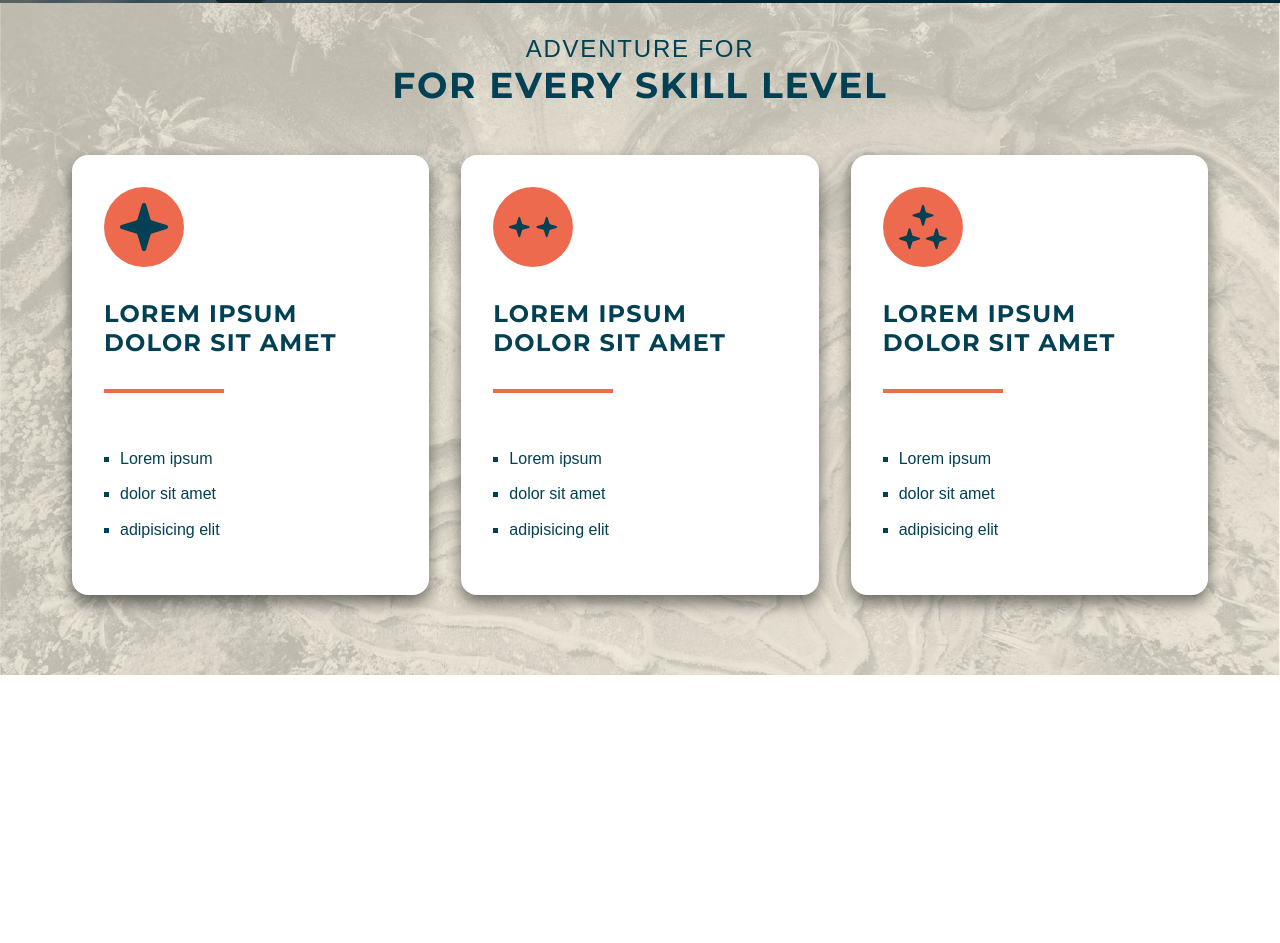
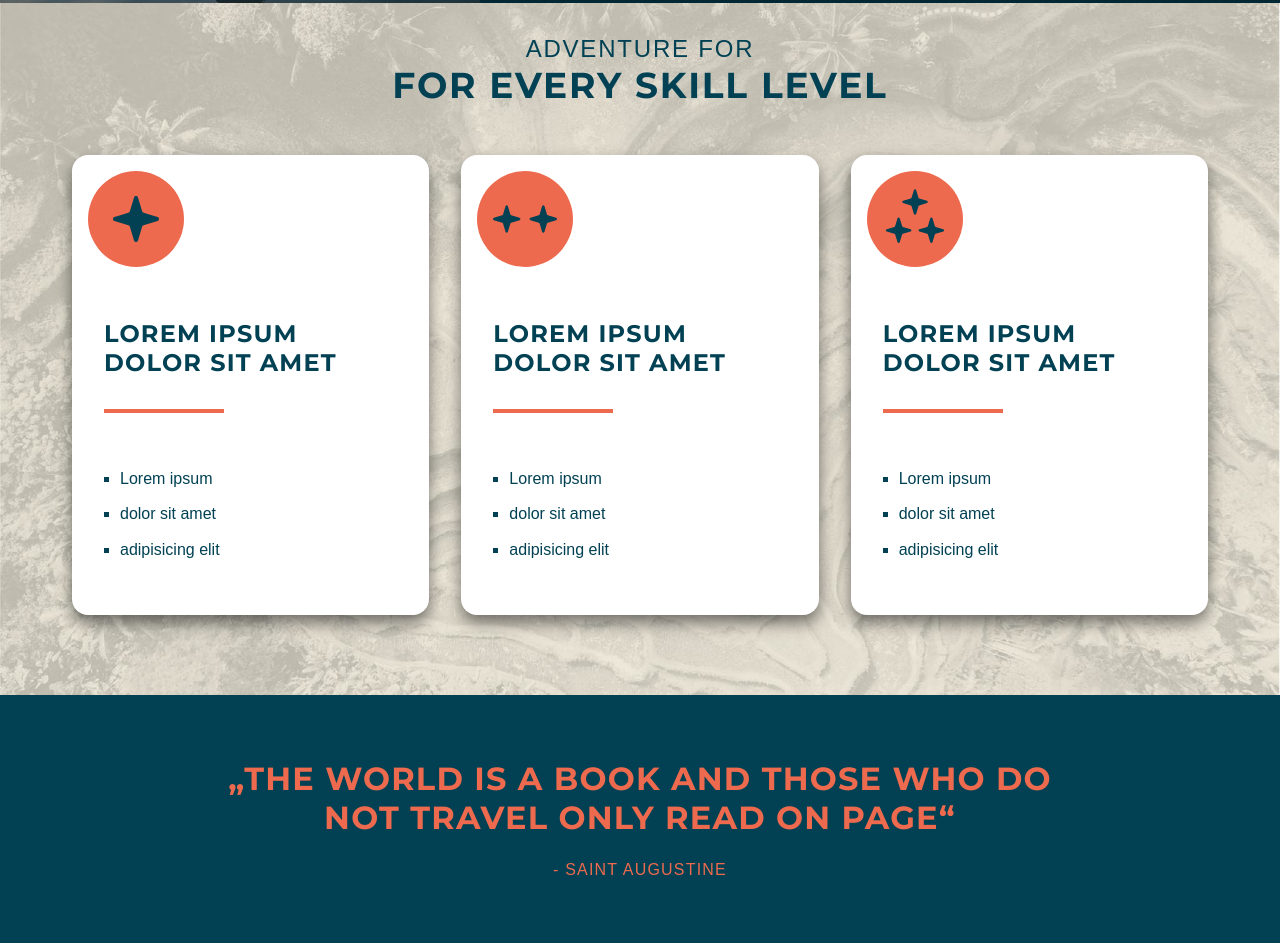
Before and after one commit to Dima0687/UMA, a plain HTML site: page index.html in a window 1280 px wide. Shown: the part 2801-3744 px from the top of the page. Before the commit the page ends 3476 px from the top, so only its background shows below. Drawn offline with Linux system fonts and the light colour scheme; grey boxes are pictures that could not be loaded; a web font is replaced by a local one.

Commit message:
Abschnitt 24 fertig

```diff
--- a/css/style.css
+++ b/css/style.css
@@ -81,6 +81,16 @@ body {
 
 .text-primary {
     color: #ED6A4E;
+}
+
+.desktop-only {
+    display: none;
+}
+
+@media (min-width: 62em) {
+    .desktop-only {
+        display: initial;
+    }
 }
 
 .header {
@@ -268,7 +278,10 @@ body {
     background-position: 50% 50%;
     background-size: cover;
 }
-.adventures__card-container {
+
+/* for adventure and skills section */
+
+.card-container {
     display: flex;
     flex-direction: row;
     flex-wrap: wrap;
@@ -276,7 +289,8 @@ body {
     margin-left: -1rem;
     margin-right: -1rem;
 }
-.adventures__card {
+/* for adventure and skills section */
+.card {
     background-color: rgb(255, 255, 255);
     flex: 0 0 22.3333rem;
     margin: 1rem;
@@ -286,7 +300,8 @@ body {
     transition: transform 0.25s ease-in-out;
     position: relative;
 }
-.adventures__card:hover {
+/* for adventure and skills section */
+.card:hover {
     transform: scale(1.05);
 }
 .adventures__card-img {
@@ -494,34 +509,14 @@ body {
     background-size: cover;
     padding-bottom: 4rem;
 }
-.skills__card-container {
-    display: flex;
-    flex-direction: row;
-    flex-wrap: wrap;
-    justify-content: center;
-    margin-left: -1rem;
-    margin-right: -1rem;
-}
-.skills__card {
-    background-color: rgb(255, 255, 255);
-    flex: 0 0 22.3333rem;
-    margin: 1rem;
-    border-radius: 1rem;
-    overflow: hidden;
-    box-shadow: 0 .5rem 1rem rgba(0, 0, 0, .5);
-    transition: transform 0.25s ease-in-out;
-    position: relative;
-}
-.skills__card:hover {
-    transform: scale(1.05);
-}
+
 .skills__item-icon-container {
-    width: 5rem;
-    height: 5rem;
+    display: inline-block;
     border-radius: 99999px;
     background-color: #ED6A4E;
-    margin: 2rem 2rem 0 2rem;
-    display: flex;
+    padding: 1rem;
+    font-size: 4rem;
+    margin: 1rem;
 }
 .heading--skills {
     font-size: 1.5rem;
@@ -539,16 +534,57 @@ body {
 }
 /* skills end */
 
+/* quote start */
+.quote {
+    background-color: #014153;
+    color: #ED6A4E;
+    padding: 4rem 0;
+}
+.quote__figure {
+    margin: 0;
+    text-transform: uppercase;
+    text-align: center;
+    letter-spacing: .075em;
+}
+.quote__blockquote {
+    margin: 0;
+    padding-bottom: 1.5rem;
+}
+.quote__paragraph {
+    margin: 0;
+    font-weight: bold;
+    font-size: 2rem;
+}
+.quote__paragraph::before {
+    content: "„";
+}
+.quote__paragraph::after {
+    content: "“";
+}
+.quote__author {
+    font-style: normal;
+}
+.quote__author::before {
+    content: "- ";
+
+}
+/* quote end */
+
 /* SVG */
 
-.parts__item-icon,
-.skills__item-icon {
+.parts__item-icon {
     color: white;
     width: 3rem;
     display: block;
     margin: 0 auto;
     justify-content: center;
     align-items: center;
+}
+
+.skills__item-icon {
+    display: block;
+    width: 1em;
+    height: 1em;
 }
 
 .skills__item-icon {
--- a/index.html
+++ b/index.html
@@ -62,8 +62,8 @@
             <span class="heading__pre-text">Gear up for</span>
             <strong>your next Adventure</strong>
           </h2>
-          <div class="adventures__card-container">
-            <figure class="adventures__card">
+          <div class="card-container">
+            <figure class="card">
               <img
                 class="adventures__card-img"
                 src="./images/adventures/thailand.jpg"
@@ -77,7 +77,7 @@
                 <a href="#" class="button">Book now</a>
               </figcaption>
             </figure>
-            <figure class="adventures__card">
+            <figure class="card">
               <img
                 class="adventures__card-img"
                 src="./images/adventures/mexico.jpg"
@@ -91,7 +91,7 @@
                 <a href="#" class="button">Book now</a>
               </figcaption>
             </figure>
-            <figure class="adventures__card">
+            <figure class="card">
               <img
                 class="adventures__card-img"
                 src="./images/adventures/india.jpg"
@@ -373,11 +373,11 @@
             <strong>for every skill level</strong>
           </h2>
 
-          <div class="skills__card-container">
+          <div class="card-container">
 
-            <figure class="skills__card">
+            <figure class="card">
               <div class="skills__item-icon-container">
-                <svg viewBox="0 0 1024 1024" class="skills__item-icon">
+                <svg viewBox="-200 -200 1424 1424" class="skills__item-icon">
                   <path class="star1" d="M680.89,649.87L991,556.4c43.99-13.26,43.99-75.55,0-88.81l-310.11-93.46c-14.89-4.49-26.54-16.14-31.02-31.02
                   L556.41,33C543.15-11,480.85-11,467.59,33l-93.46,310.11c-4.49,14.89-16.14,26.54-31.02,31.02L33,467.59
                   c-43.99,13.26-44,75.55,0,88.81l310.11,93.47c14.89,4.49,26.54,16.14,31.02,31.02L467.59,991c13.26,43.99,75.55,43.99,88.81,0
@@ -396,7 +396,7 @@
               </figcaption>
             </figure>
 
-            <figure class="skills__card">
+            <figure class="card">
               <div class="skills__item-icon-container">
                 <svg viewBox="0 0 1024 1024" class="skills__item-icon">
                   <path class="star2" d="M291.74,571.07l132.87-40.05c18.85-5.68,18.85-32.37,0-38.05l-132.87-40.05c-6.38-1.92-11.37-6.91-13.29-13.29
@@ -422,9 +422,9 @@
               </figcaption>
             </figure>
 
-            <figure class="skills__card">
+            <figure class="card">
               <div class="skills__item-icon-container">
-                <svg viewBox="0 0 1024 1024" class="skills__item-icon">
+                <svg viewBox="-50 0 1124 1124" class="skills__item-icon">
                   <path class="star3" d="M451.96,337.17l41,136.03c5.82,19.3,33.14,19.3,38.96,0l41-136.03c1.97-6.53,7.08-11.64,13.61-13.61l136.03-41
                   c19.3-5.82,19.3-33.14,0-38.96l-136.03-41c-6.53-1.97-11.64-7.08-13.61-13.61L531.91,52.98c-5.82-19.3-33.14-19.3-38.96,0
                   l-41,136.03c-1.97,6.53-7.08,11.64-13.61,13.61l-136.03,41c-19.3,5.82-19.3,33.14,0,38.96l136.03,41
@@ -453,7 +453,18 @@
           </div>
         </div>
       </section>
-
+      <section class="quote">
+        <div class="container">
+            <figure class="quote__figure">
+              <blockquote class="quote__blockquote">
+                <p class="quote__paragraph">the world is a book and those who do<br class="desktop-only"> not travel only read on page</p>
+              </blockquote>
+              <figcaption>
+                <cite class="quote__author">saint augustine</cite>
+              </figcaption>
+            </figure>
+        </div>
+      </section>
     </main>
     <footer></footer>
   </body>
```
